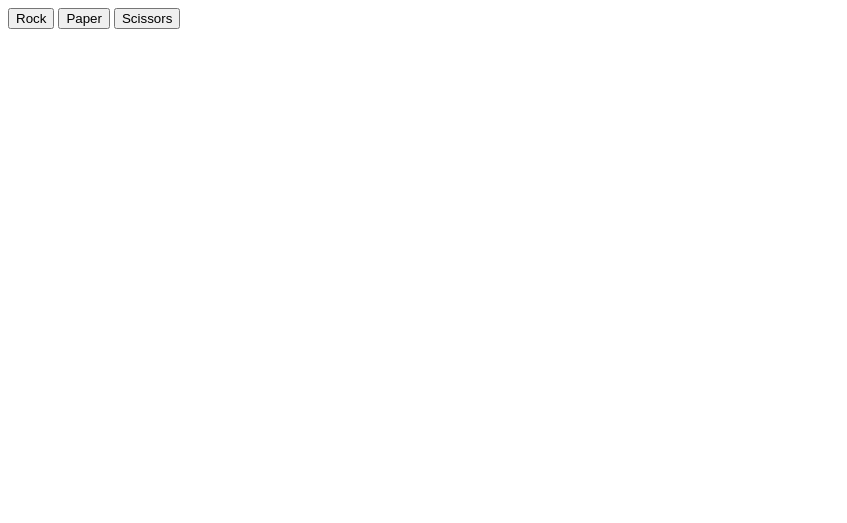
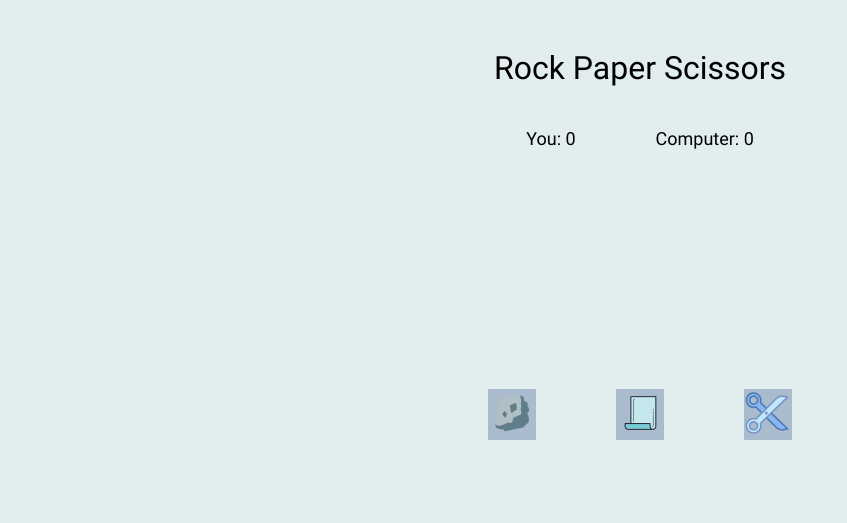
Before and after one commit to OpTudor/rps-game, a plain HTML site: page index.html in a window 1280 px wide. Shown: the whole page, without its empty margins (0-847 px from the left). Drawn offline with Linux system fonts and the light colour scheme.

Commit message:
Finiss the ui. Need more styling tho:)
Added images for the choices, the score and the round result is now showing on screen.

```diff
--- a/index.css
+++ b/index.css
@@ -0,0 +1,48 @@
+/* roboto-regular - latin */
+@font-face {
+  font-display: swap;
+  font-family: "Roboto";
+  font-style: normal;
+  font-weight: 400;
+  src: url("./fonts/roboto-v30-latin-regular.woff2") format("woff2");
+}
+body {
+  font-family: Roboto;
+  background-color: #e2edee;
+  min-height: 100vh;
+  display: flex;
+  flex-direction: column;
+}
+header {
+  display: flex;
+  justify-content: center;
+  align-items: center;
+  font-size: 32px;
+  height: 15vh;
+}
+button {
+  background-color: #abbbce;
+  padding: 0;
+  border: none;
+}
+.buttons {
+  display: flex;
+  gap: 5rem;
+  margin: 5rem auto;
+}
+.result-container {
+  display: flex;
+  flex-direction: column;
+  align-items: center;
+  gap: 5rem;
+  margin: auto auto 5rem auto;
+  font-size: 18px;
+}
+.score-container {
+  display: flex;
+  gap: 5rem;
+}
+main {
+  display: flex;
+  flex-direction: column;
+}
--- a/index.html
+++ b/index.html
@@ -5,10 +5,25 @@
     <meta name="viewport" content="width=device-width, initial-scale=1.0" />
     <title>Rock Paper Scissors</title>
     <script src="./index.js" defer></script>
+    <link rel="stylesheet" href="./index.css" />
   </head>
   <body>
-    <button id="1">Rock</button>
-    <button id="2">Paper</button>
-    <button id="3">Scissors</button>
+    <header><div>Rock Paper Scissors</div></header>
+    <main>
+      <container class="result-container">
+        <div class="score-container">
+          <div class="score">You: 0</div>
+          <div class="score">Computer: 0</div>
+        </div>
+        <div class="result"></div>
+      </container>
+      <container class="buttons">
+        <button id="1"><img src="./images/rock.png" alt="rock"</button>
+        <button id="2"><img src="./images/paper.png" alt="paper"</button>
+        <button id="3">
+          <img src="./images/scissors.png" alt="scissors" />
+        </button>
+      </container>
+    </main>
   </body>
 </html>
--- a/index.js
+++ b/index.js
@@ -48,6 +48,16 @@ function getPlayerChoice() {
 }
 let playerScore = 0,
   computerScore = 0;
+const score = document.getElementsByClassName("score");
+const result = document.getElementsByClassName("result");
+console.log(result);
+function updateScore(playerScore, computerScore) {
+  score[0].textContent = `You: ${playerScore}`;
+  score[1].textContent = `Computer: ${computerScore}`;
+}
+function updateResult(roundResult) {
+  result[0].textContent = `${roundResult}`;
+}
 function game(playerChoice) {
   let computerChoice = getComputerChoice();
   let result = playRound(playerChoice, computerChoice);
@@ -56,12 +66,11 @@ function game(playerChoice) {
   } else if (result === "You lose") {
     computerScore++;
   }
-  console.log(result);
-  console.log(
-    `Player Score: ${playerScore} \nComputer Score: ${computerScore}`
-  );
+  updateResult(result);
+  updateScore(playerScore, computerScore);
   if (playerScore === 5 || computerScore === 5) {
-    alert("Game over");
+    if (playerScore === 5) updateResult("The game is over, you won!");
+    if (computerScore === 5) updateResult("The game is over, you lost!");
     playerScore = 0;
     computerScore = 0;
   }
```
Also changed, not shown: fonts/roboto-v30-latin-regular.woff2 (added), images/paper.png (added), images/rock.png (added), images/scissors.png (added).
